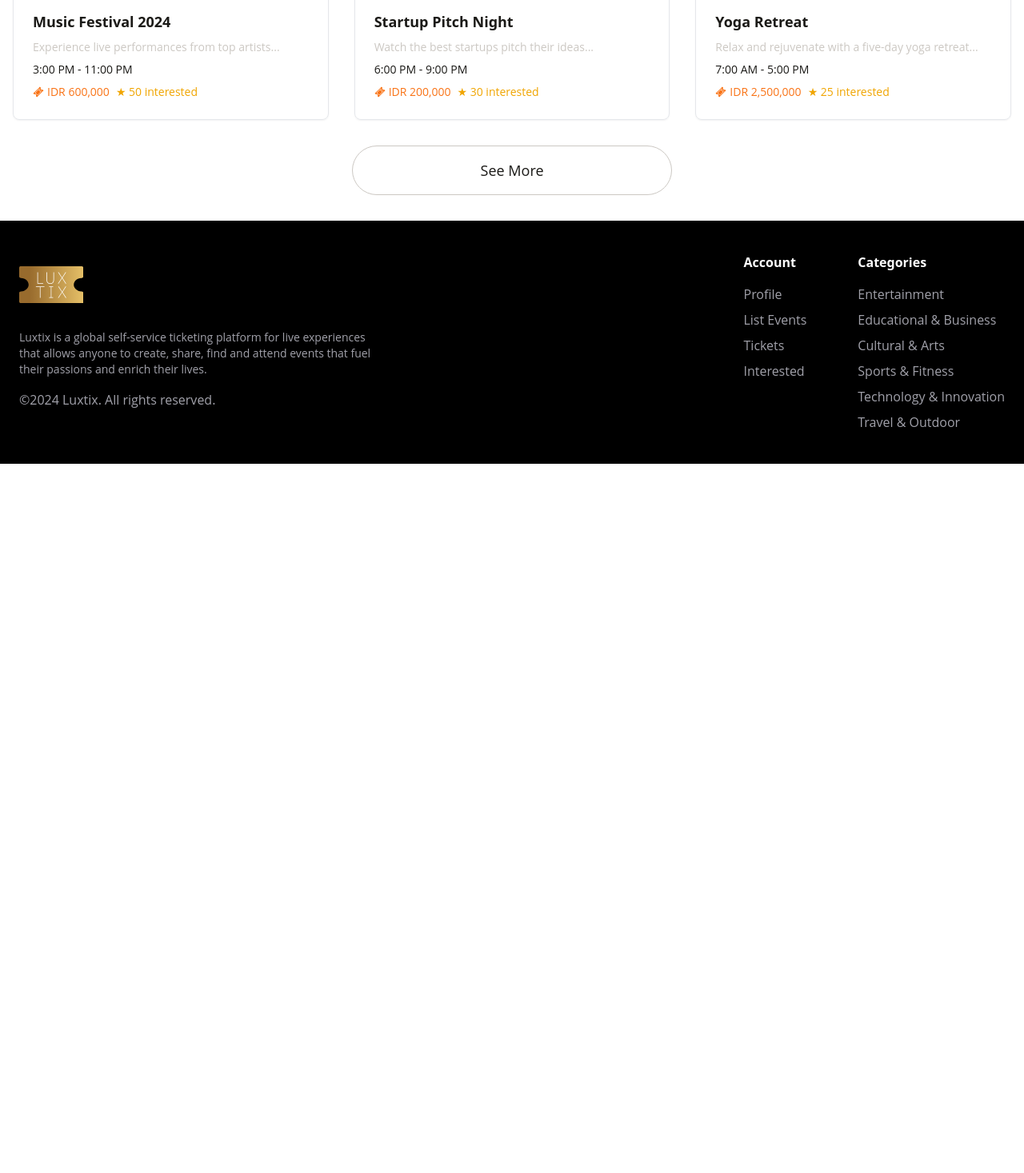
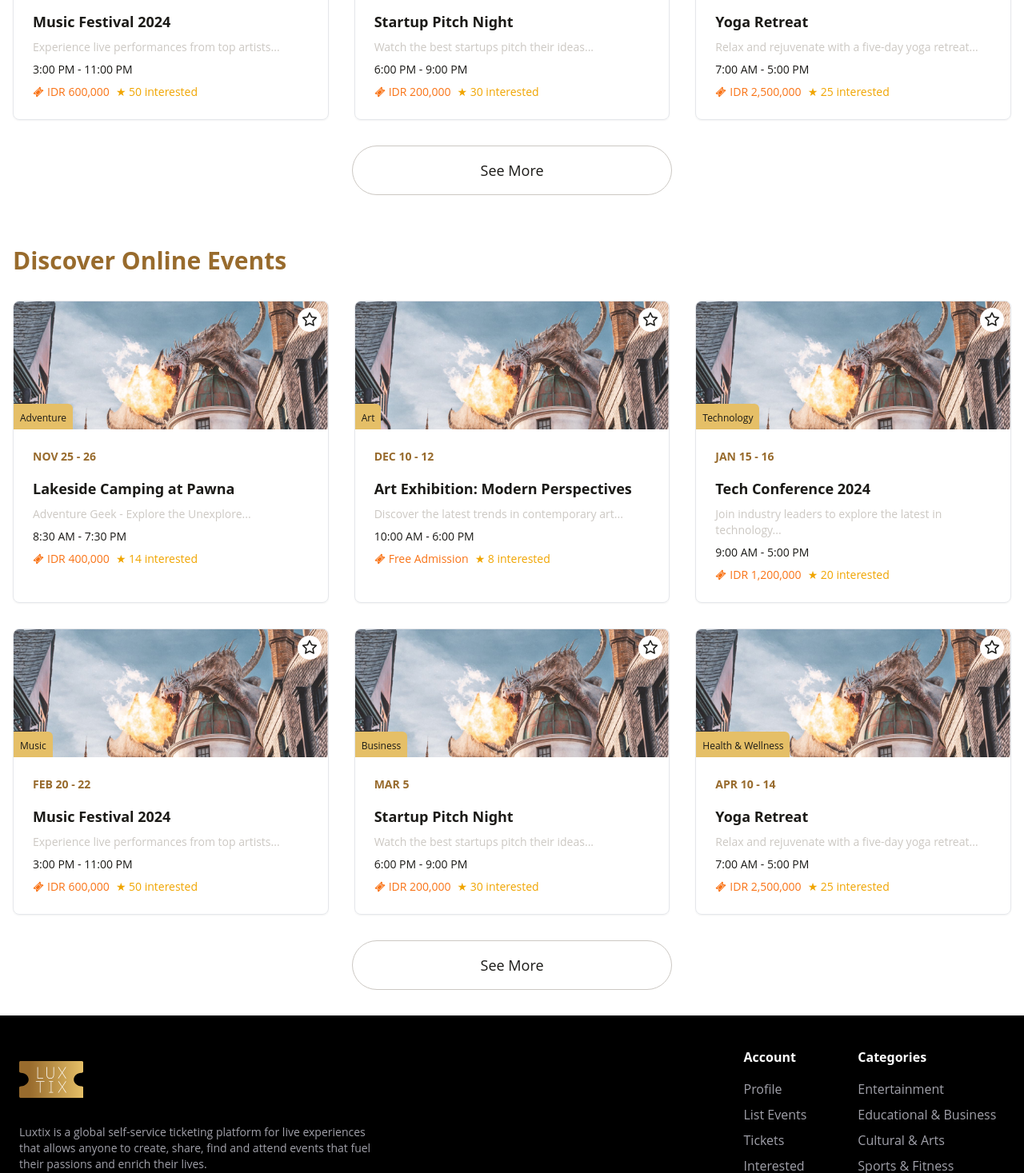
Before and after one commit to Luxtix/DTI-Frontend, a Next.js app: page / in a window 1280 px wide. Shown: the part 1480-2947 px from the top of the page at 80% size. Before the commit the page ends 2060 px from the top, so only its background shows below. Built offline with nearby package versions, Linux system fonts and the light colour scheme.

Commit message:
feat(jacob) add online event

```diff
--- a/app/page.tsx
+++ b/app/page.tsx
@@ -1,4 +1,11 @@
-import { Categories, Footer, Hero, Navbar, PopularEvents } from "@/components";
+import {
+  Categories,
+  Footer,
+  Hero,
+  Navbar,
+  OnlineEvents,
+  PopularEvents,
+} from "@/components";
 
 function page() {
   return (
@@ -7,6 +14,7 @@ function page() {
       <Hero />
       <Categories />
       <PopularEvents />
+      <OnlineEvents />
       <Footer />
     </div>
   );
--- /dev/null
+++ b/components/OnlineEvents.tsx
@@ -0,0 +1,29 @@
+"use client";
+import eventCardItems from "@/utils/eventCardItems";
+import EventCard from "./EventCard";
+import Link from "next/link";
+
+function PopularEvents() {
+  return (
+    <div className="max-w-7xl mx-auto px-4 sm:py-8">
+      <h2 className="text-3xl font-bold text-luxtix-5 mb-8 mt-8 sm:mt-0">
+        Discover Online Events
+      </h2>
+      <div className="grid grid-cols-1 sm:grid-cols-2 lg:grid-cols-3 gap-6 sm:gap-8">
+        {eventCardItems.map((event) => (
+          <EventCard key={event.id} event={event} />
+        ))}
+      </div>
+      <div className="flex justify-center mt-8">
+        <Link
+          href="/events"
+          className="px-8 sm:px-40 py-4 text-lg border border-luxtix-7 text-luxtix-1 rounded-full"
+        >
+          See More
+        </Link>
+      </div>
+    </div>
+  );
+}
+
+export default PopularEvents;
--- a/components/PopularEvents.tsx
+++ b/components/PopularEvents.tsx
@@ -23,7 +23,7 @@ function PopularEvents() {
   };
 
   return (
-    <div className="max-w-7xl mx-auto px-4 pb-8 sm:py-8">
+    <div className="max-w-7xl mx-auto px-4 sm:py-8">
       <h2 className="text-3xl font-bold text-luxtix-5 mb-8 mt-8 sm:mt-0">
         Popular Events
       </h2>
--- a/components/index.ts
+++ b/components/index.ts
@@ -3,3 +3,4 @@ export { default as Footer } from "./Footer";
 export { default as Hero } from "./Hero";
 export { default as Categories } from "./Categories";
 export { default as PopularEvents } from "./PopularEvents";
+export { default as OnlineEvents } from "./OnlineEvents";
```
